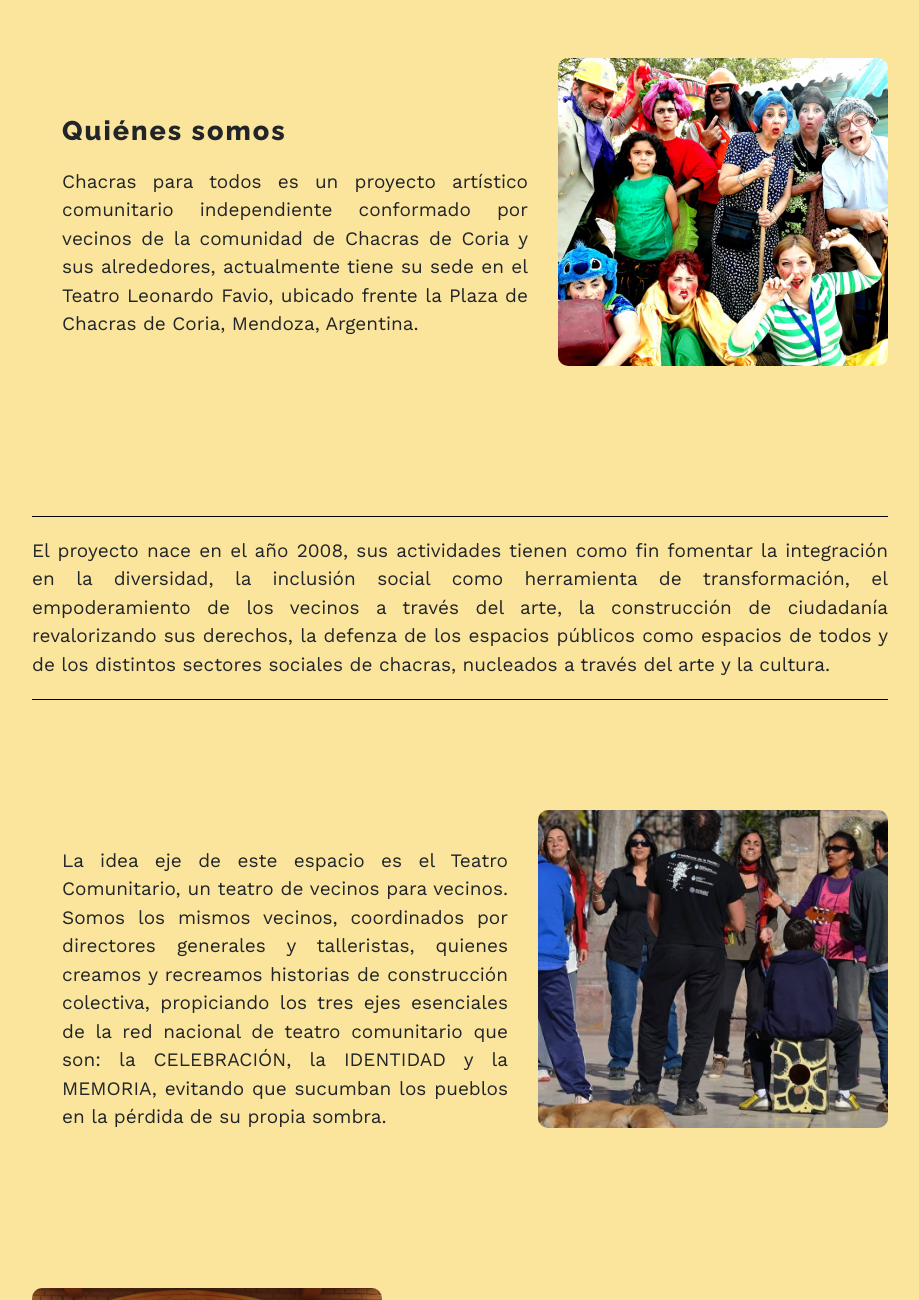
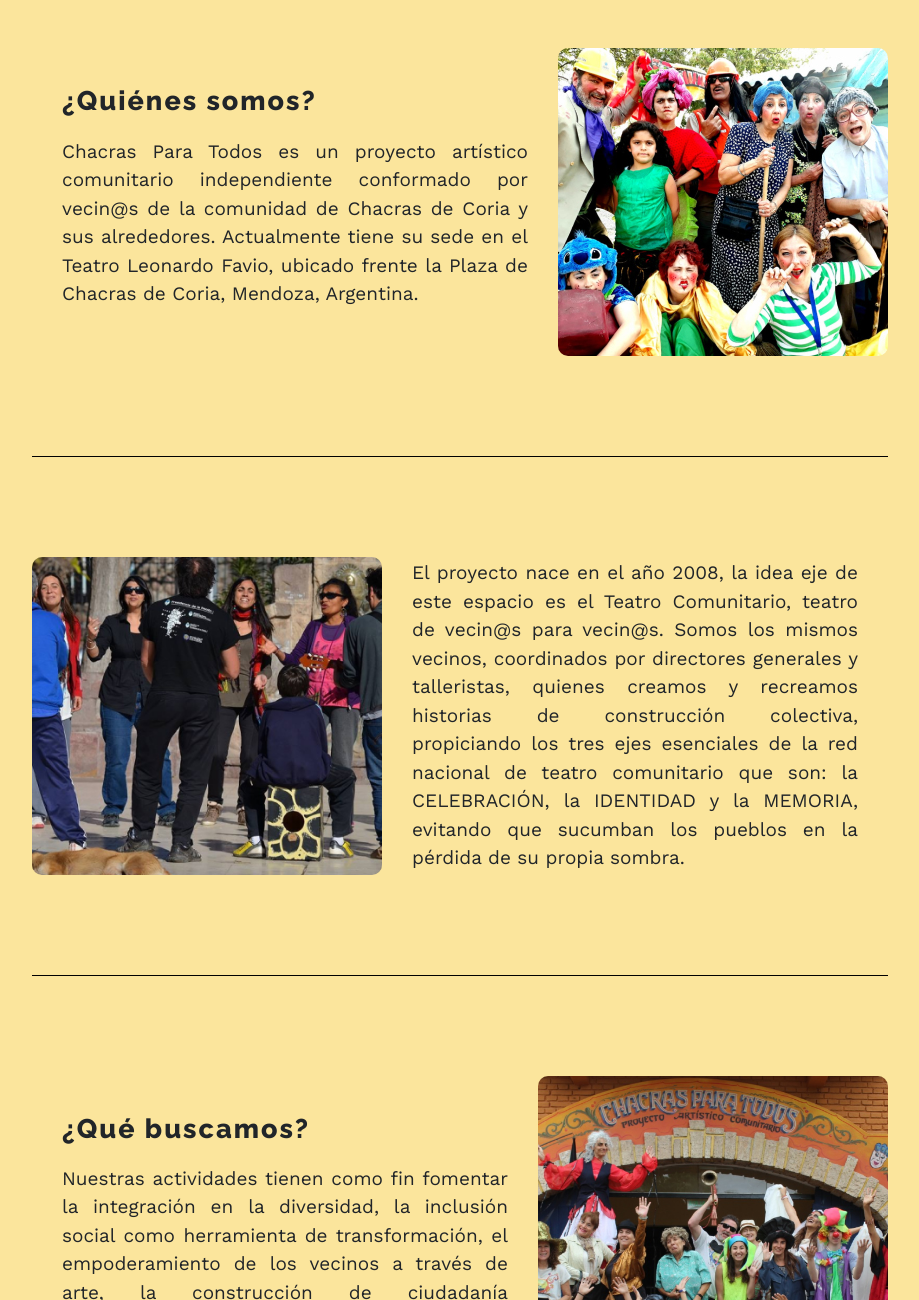
Before and after one commit to RoccoParrella/chacras-para-todos, a plain HTML site: page index.html in a window 1280 px wide. Shown: the part 1000-2300 px from the top of the page, without its empty margins (180-1099 px from the left). Drawn offline with nearby package versions, Linux system fonts and the light colour scheme.

Commit message:
Correcion de ortografia

```diff
--- a/index.html
+++ b/index.html
@@ -63,21 +63,12 @@
         <div class="quienesSomos" id="1">
             <div class="div-qs-flex margin-qs">
                 <div class="width-qs">
-                    <h2 class="title-qs">Quiénes somos</h2>
-                    <p class="p-qs">Chacras para todos es un
-                        proyecto artístico comunitario
-                        independiente conformado
-                        por vecinos de la comunidad
-                        de Chacras de Coria y sus
-                        alrededores, actualmente tiene
-                        su sede en el Teatro Leonardo
-                        Favio, ubicado frente la Plaza
-                        de Chacras de Coria, Mendoza,
-                        Argentina.</p>
+                    <h2 class="title-qs">¿Quiénes somos?</h2>
+                    <p class="p-qs">Chacras Para Todos es un proyecto artístico comunitario independiente conformado por vecin@s de la comunidad de Chacras de Coria y sus alrededores. Actualmente tiene su sede en el Teatro Leonardo Favio, ubicado frente la Plaza de Chacras de Coria, Mendoza, Argentina.</p>
                 </div>
                 <img class="img-qs" src="./img/img-qs-1.jpg" alt="">
             </div>
-            <div class="margin-qs">
+            <!-- <div class="margin-qs">
                 <div class="line"></div>
                 <p class="p-qs">El proyecto nace en el año 2008, sus actividades tienen
                     como fin fomentar la integración en la diversidad, la
@@ -88,49 +79,26 @@
                     y de los distintos sectores sociales de chacras, nucleados a
                     través del arte y la cultura.</p>
                 <div class="line"></div>
+            </div> -->
+            <div class="line"></div>
+            <div class="div-qs-flex margin-qs">
+                <img class="img-qs" src="./img/img-qs-2.jpg" alt="">
+                <p class="p-qs width-qs">El proyecto nace en el año 2008, la idea eje  de este espacio es el Teatro Comunitario, teatro de vecin@s para vecin@s. Somos los mismos vecinos, coordinados por directores generales y talleristas, quienes creamos y recreamos historias de construcción colectiva, propiciando los tres ejes esenciales de la red nacional de teatro comunitario que son: la CELEBRACIÓN, la IDENTIDAD y la MEMORIA, evitando que sucumban los pueblos en la pérdida de su propia sombra.</p>
+
             </div>
+            <div class="line"></div>
             <div class="div-qs-flex margin-qs">
-                <p class="p-qs width-qs">La idea eje de este espacio
-                    es el Teatro Comunitario, un
-                    teatro de vecinos para vecinos.
-                    Somos los mismos vecinos,
-                    coordinados por directores
-                    generales y talleristas, quienes
-                    creamos y recreamos historias
-                    de construcción colectiva,
-                    propiciando los tres ejes
-                    esenciales de la red nacional
-                    de teatro comunitario que son: la
-                    CELEBRACIÓN, la IDENTIDAD
-                    y la MEMORIA, evitando que
-                    sucumban los pueblos en la
-                    pérdida de su propia sombra.</p>
-                <img class="img-qs" src="./img/img-qs-2.jpg" alt="">
-            </div>
-            <div class="div-qs-flex margin-qs">
-                <img class="img-qs" src="./img/img-qs-3.jpg" alt="">
+
                 <div class="width-qs">
                     <h2 class="title-qs">¿Qué buscamos?</h2>
-                    <p class="p-qs">Nuestras actividades
-                        tienen como fin fomentar
-                        la integración en la
-                        diversidad, la inclusión
-                        social como herramienta
-                        de transformación, el
-                        empoderamiento de los
-                        vecinos a través de arte,
-                        la construcción de
-                        ciudadanía revalorizando
-                        sus derechos, la defensa
-                        de los espacios públicos
-                        como espacios de todos y
-                        de los distintos sectores
-                        sociales de Chacras.</p>
+                    <p class="p-qs">Nuestras actividades tienen como fin fomentar la integración en la diversidad, la inclusión social como herramienta de transformación, el empoderamiento de los vecinos a través de arte, la construcción de ciudadanía revalorizando sus derechos, la defensa de los espacios públicos como espacios de todos y de los distintos sectores sociales de Chacras.</p>
                 </div>
+                <img class="img-qs" src="./img/img-qs-3.jpg" alt="">
             </div>
         </div>
         <div class="cartelera" id="2">
-            <h2 class="title-cartelera">Actividades de nuestra programación</h2>
+            <h2 class="title-cartelera">PROGRAMACIÓN DEL TEATRO LEONARDO FAVIO CENTRO CULTURAL </h2>
+            <p class="p-cartelera">Desde el año 2010 la Asociación Civil Chacras Para Todos gestiona y administra el espacio</p>
             <div>
                 <h3 class="subtitle-cartelera">1) ESPACIOS ARTÌSTICOS COMUNITARIOS</h3>
                 <ul class="ul-cartelera">
@@ -145,7 +113,7 @@
                 </ul>
             </div>
             <div class="text-end">
-                <h3 class="subtitle-cartelera">2) ACTIVIDADES ARTÍSTICAS</h3>
+                <h3 class="subtitle-cartelera">2) ACTIVIDADES ARTÍSTICAS Y DE MOVIMIENTO</h3>
                 <ul class="ul-cartelera ">
                     <li class="li-cartelera">Coro para niñ@s </li>
                     <li class="li-cartelera">Country Dance </li>
@@ -154,11 +122,6 @@
                     <li class="li-cartelera">Taller de pintura</li>
                     <li class="li-cartelera">Taller de bordado experimental</li>
                     <li class="li-cartelera">Clases de folclore</li>
-                </ul>
-            </div>
-            <div>
-                <h3 class="subtitle-cartelera">3) ACTIVIDADES FÍSICAS</h3>
-                <ul class="ul-cartelera">
                     <li class="li-cartelera">Zumba</li>
                     <li class="li-cartelera">Taekwondo</li>
                     <li class="li-cartelera">Yoga</li>
@@ -251,8 +214,8 @@
                 <div class="div-img-footer">
                     <a href="https://www.facebook.com/chacras.paratodos" target="_blank" class="a-footer"><img class="img-footer" id="facebook" src="./img/Facebook.svg" alt=""></a>
                     <a href="https://www.instagram.com/teatrocomunitariochpt/?hl=es-la" target="_blank" class="a-footer"><img class="img-footer" src="./img/Instagram.png" alt=""></a>
-                    <a href="mailto:CHACRASPARATODOSMDZ@GMAIL.COM" target="_blank"><img class="img-footer" src="./img/mail_outline.svg" alt=""></a>
-                    <a href="https://wa.me/5492615564083" target="_blank"><img class="img-footer" id="whatsapp" src="./img/WhatsApp.svg" alt=""></a>
+                    <a href="mailto:chacrasparatodos10@gmail.com" target="_blank"><img class="img-footer" src="./img/mail_outline.svg" alt=""></a>
+                    <a href="https://wa.me/5492615890346" target="_blank"><img class="img-footer" id="whatsapp" src="./img/WhatsApp.svg" alt=""></a>
                     <a href="https://www.youtube.com/channel/UChV3iusZnWYefE67cvdoK1g" target="_blank" class="a-footer"><img class="img-footer" src="./img/Vector (1).svg" alt=""></a>
                     <a href="https://goo.gl/maps/pNEYGri7jAJdiLg58" target="_blank" class="a-footer"><img class="img-footer" src="./img/Google Maps.svg" alt=""></a>
                 </div>
--- a/style.css
+++ b/style.css
@@ -60,7 +60,7 @@ html { font-size: 62.5%; }
         letter-spacing: 2px;
     }
 
-    .p-qs, .p-talleres{
+    .p-qs, .p-talleres, .p-cartelera{
         font-family: 'Work Sans', sans-serif;
         font-size: 1.9rem;
         text-align: justify;
@@ -76,7 +76,6 @@ html { font-size: 62.5%; }
     .img-qs{
         width: 100%;
         border-radius: 10px;
-        margin: 10px 0 50px;
     }
 
     /* CARTELERA */
```
